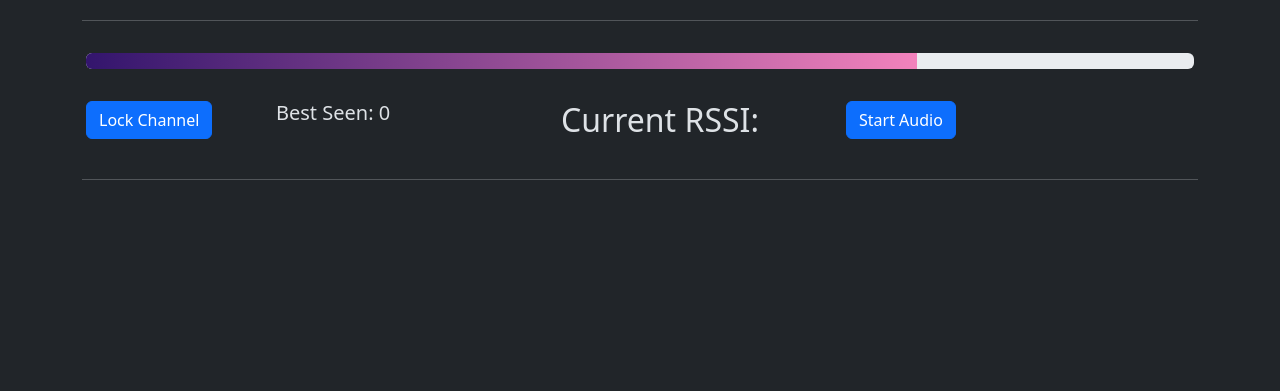
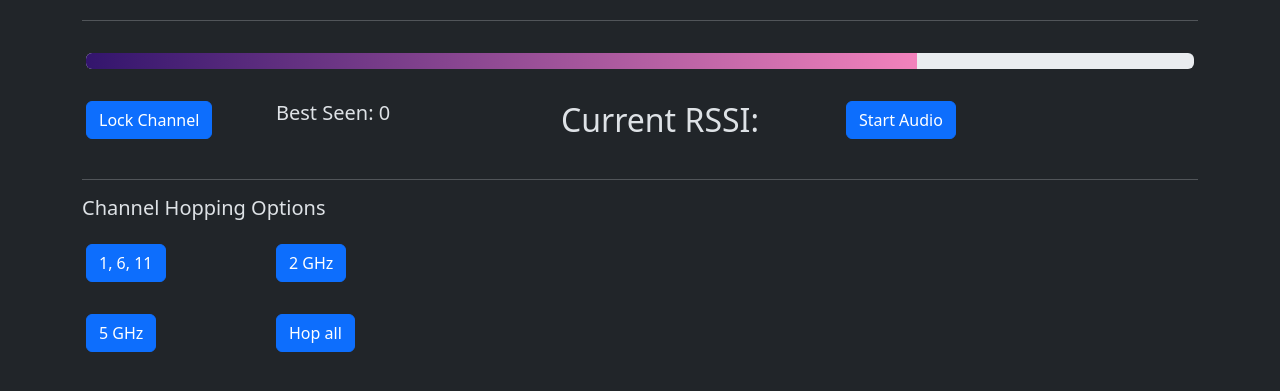
Before and after one commit to GrokkedBandwidth/kismet_web_rssi-bar, a Flask app: page / in a window 1280 px wide. Shown: the part 151-542 px from the top of the page. Run offline with Flask 2, Linux system fonts and the light colour scheme; some libraries are stand-ins or nearby versions.

Commit message:
Add pre-selected channel hopping buttons

```diff
--- a/main.py
+++ b/main.py
@@ -7,7 +7,7 @@ from random import randint
 
 USERNAME = 'kismet'
 PASSWORD = 'kismet'
-IP = 'localhost'
+IP = '192.168.1.167'
 
 app = Flask(__name__)
 Bootstrap(app)
@@ -91,6 +91,81 @@ def lock_channel():
             json={'channel': current_channel})
     return f"Channel locked to {current_channel}"
 
+@app.route('/one_six_eleven', methods=['GET'])
+def one_six_eleven():
+    hop_params = {
+        'channels': ['1', '6', '11'],
+        'hoprate': 5
+    }
+    interface_list = []
+    results = requests.post(
+        url=f"http://{USERNAME}:{PASSWORD}@{IP}:2501/datasource/all_sources.json",
+        json=source_params).json()
+    for item in results:
+        interface_list.append(item['kismet.datasource.uuid'])
+    for item in interface_list:
+        lock = requests.post(
+            url=f"http://{USERNAME}:{PASSWORD}@{IP}:2501/datasource/by-uuid/{item}/set_channel.cmd",
+            json=hop_params, )
+    return f"Hopping 1,6,11"
+
+@app.route('/two_GHz', methods=['GET'])
+def two_GHz():
+    hop_params = {
+        'channels': ['1', '2', '3', '4', '5', '6', '7', '8', '9', '10', '11', '12', '13', '14'],
+        'hoprate': 5
+    }
+    interface_list = []
+    results = requests.post(
+        url=f"http://{USERNAME}:{PASSWORD}@{IP}:2501/datasource/all_sources.json",
+        json=source_params).json()
+    for item in results:
+        interface_list.append(item['kismet.datasource.uuid'])
+    for item in interface_list:
+        lock = requests.post(
+            url=f"http://{USERNAME}:{PASSWORD}@{IP}:2501/datasource/by-uuid/{item}/set_channel.cmd",
+            json=hop_params, )
+    return f"Hopping 2GHz"
+
+@app.route('/five_GHz', methods=['GET'])
+def five_GHz():
+    hop_params = {
+        'channels': ['36', '40', '44', '48', '52', '56', '60', '64', '100', '104', '108', '112', '116', '120', '124',
+                     '128', '132', '136', '140', '144', '149', '153', '157', '161', '165'],
+        'hoprate': 5
+    }
+    interface_list = []
+    results = requests.post(
+        url=f"http://{USERNAME}:{PASSWORD}@{IP}:2501/datasource/all_sources.json",
+        json=source_params).json()
+    for item in results:
+        interface_list.append(item['kismet.datasource.uuid'])
+    for item in interface_list:
+        lock = requests.post(
+            url=f"http://{USERNAME}:{PASSWORD}@{IP}:2501/datasource/by-uuid/{item}/set_channel.cmd",
+            json=hop_params, )
+    return f"Hopping 5GHz"
+
+@app.route('/hop_all', methods=['GET'])
+def hop_all():
+    hop_params = {
+        'channels': ['1', '2', '3', '4', '5', '6', '7', '8', '9', '10', '11', '12', '13', '14',
+                     '36', '40', '44', '48', '52', '56', '60', '64', '100', '104', '108', '112',
+                     '116', '120', '124', '128', '132', '136', '140', '144', '149', '153', '157', '161', '165'],
+        'hoprate': 5
+    }
+    interface_list = []
+    results = requests.post(
+        url=f"http://{USERNAME}:{PASSWORD}@{IP}:2501/datasource/all_sources.json",
+        json=source_params).json()
+    for item in results:
+        interface_list.append(item['kismet.datasource.uuid'])
+    for item in interface_list:
+        lock = requests.post(
+            url=f"http://{USERNAME}:{PASSWORD}@{IP}:2501/datasource/by-uuid/{item}/set_channel.cmd",
+            json=hop_params, )
+    return f"Hopping all possible channels"
+
 @app.route('/test', methods=['POST', 'GET'])
 def test():
     def generate():
--- a/static/js/index.js
+++ b/static/js/index.js
@@ -52,3 +52,28 @@ function lockChannel() {
         $.getJSON('/lock_channel');
     });
 }
+
+function oneSixEleven() {
+    $('a#oneSixEleven').on('click', function(e) {
+        e.preventDefault();
+        $.getJSON('/one_six_eleven');
+    });
+}
+function twoGHz() {
+    $('a#twoGHz').on('click', function(e) {
+        e.preventDefault();
+        $.getJSON('/two_GHz');
+    });
+}
+function fiveGHz() {
+    $('a#fiveGHz').on('click', function(e) {
+        e.preventDefault();
+        $.getJSON('/five_GHz');
+    });
+}
+function hopAll() {
+    $('a#hopAll').on('click', function(e) {
+        e.preventDefault();
+        $.getJSON('/hop_all');
+    });
+}
--- a/templates/index.html
+++ b/templates/index.html
@@ -47,6 +47,26 @@
             </div>
         </div>
         <hr>
+        <div class="row">
+            <h5>Channel Hopping Options</h5>
+        </div>
+        <div class="row">
+            <div class="col-lg-2 col-md-2 col-sm-2 ui">
+                <a class="btn btn-primary" id="oneSixEleven" onclick="oneSixEleven()">1, 6, 11</a>
+            </div>
+            <div class="col-lg-2 col-md-2 col-sm-2 ui">
+                <a class="btn btn-primary" id="twoGHz" onclick="twoGHz()">2 GHz</a>
+            </div>
+        </div>
+        <div class="row">
+            <div class="col-lg-2 col-md-2 col-sm-2 ui">
+                <a class="btn btn-primary" id="fiveGHz" onclick="fiveGHz()">5 GHz</a>
+            </div>
+            <div class="col-lg-2 col-md-2 col-sm-2 ui">
+                <a class="btn btn-primary" id="hopAll" onclick="hopAll()">Hop all</a>
+            </div>
+
+        </div>
     </div>
     <script src="{{ url_for('static', filename='js/bootstrap.bundle.min.js') }}" charset="utf-8"></script>
     <script src="{{ url_for('static', filename='js/jquery.js') }}" charset="utf-8"></script>
```
